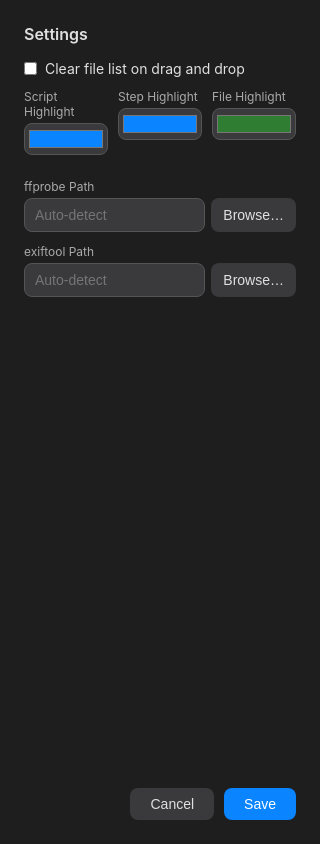
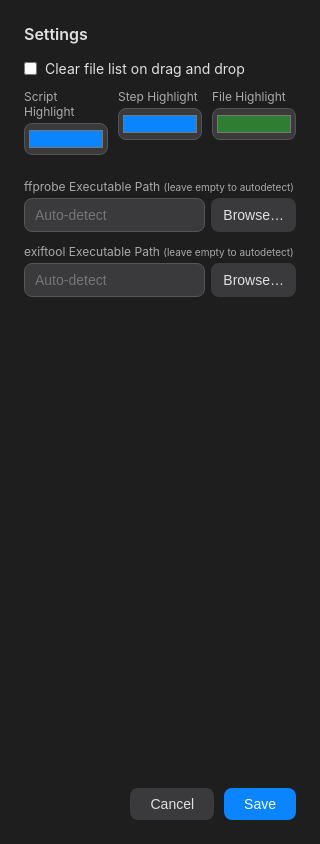
Before and after one commit to richlesh/RenameCheetah, an Electron app: page settings.html in a window 320 px wide. Drawn offline with Linux system fonts and the light colour scheme; no server answers.

Commit message:
Update settings labels and remove document icons

```diff
--- a/settings.html
+++ b/settings.html
@@ -76,13 +76,13 @@
     </div>
   </div>
 
-  <label for="ffprobe-path">ffprobe Path</label>
+  <label for="ffprobe-path">ffprobe Executable Path <small>(leave empty to autodetect)</small></label>
   <div style="display:flex;gap:6px;margin-bottom:12px">
     <input type="text" id="ffprobe-path" placeholder="Auto-detect" style="margin-bottom:0">
     <button class="browse-btn" id="browse-ffprobe">Browse…</button>
   </div>
 
-  <label for="exiftool-path">exiftool Path</label>
+  <label for="exiftool-path">exiftool Executable Path <small>(leave empty to autodetect)</small></label>
   <div style="display:flex;gap:6px;margin-bottom:12px">
     <input type="text" id="exiftool-path" placeholder="Auto-detect" style="margin-bottom:0">
     <button class="browse-btn" id="browse-exiftool">Browse…</button>
```
Also changed, not shown: doc_icon.ico (deleted), doc_icon.png (deleted), 1 other file.
